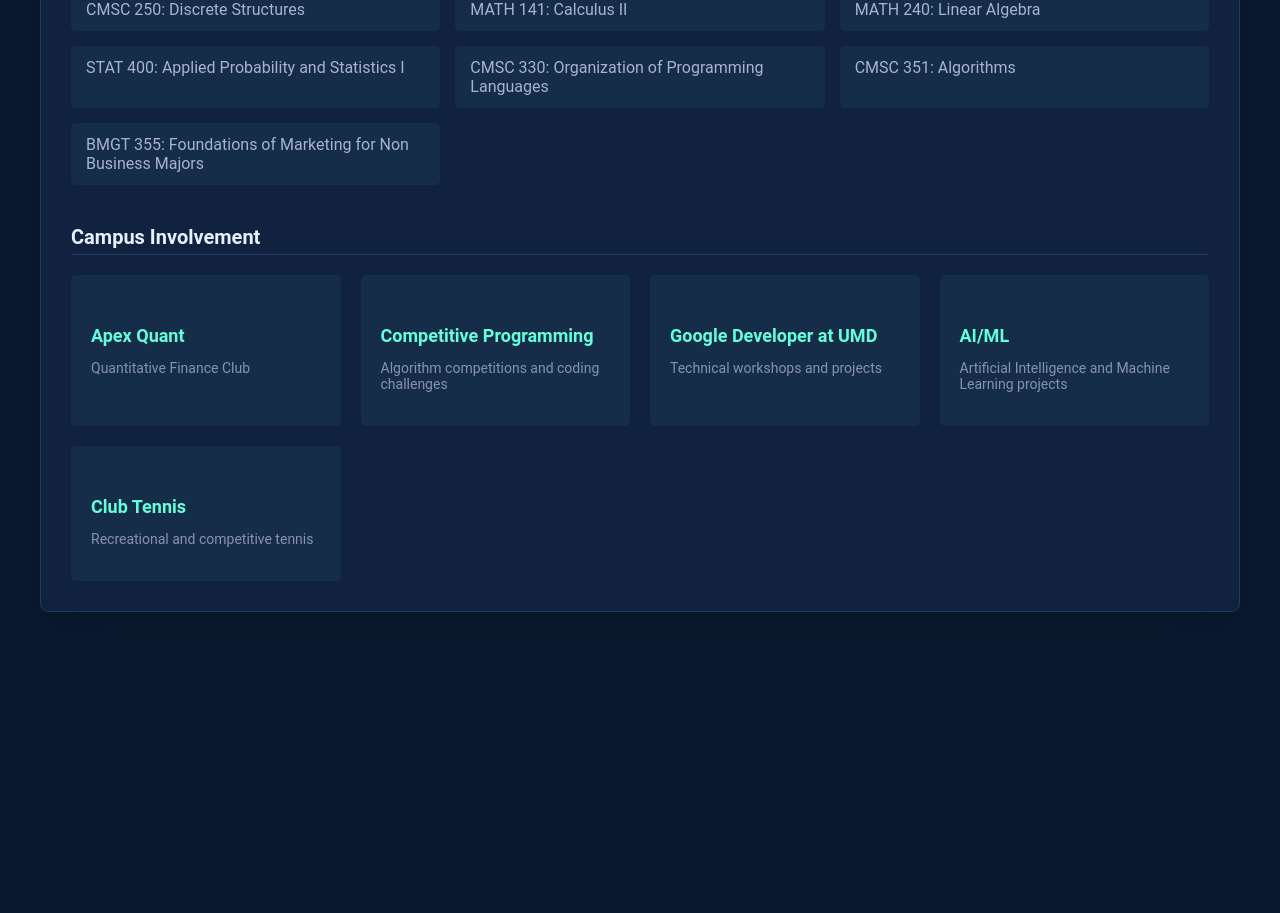
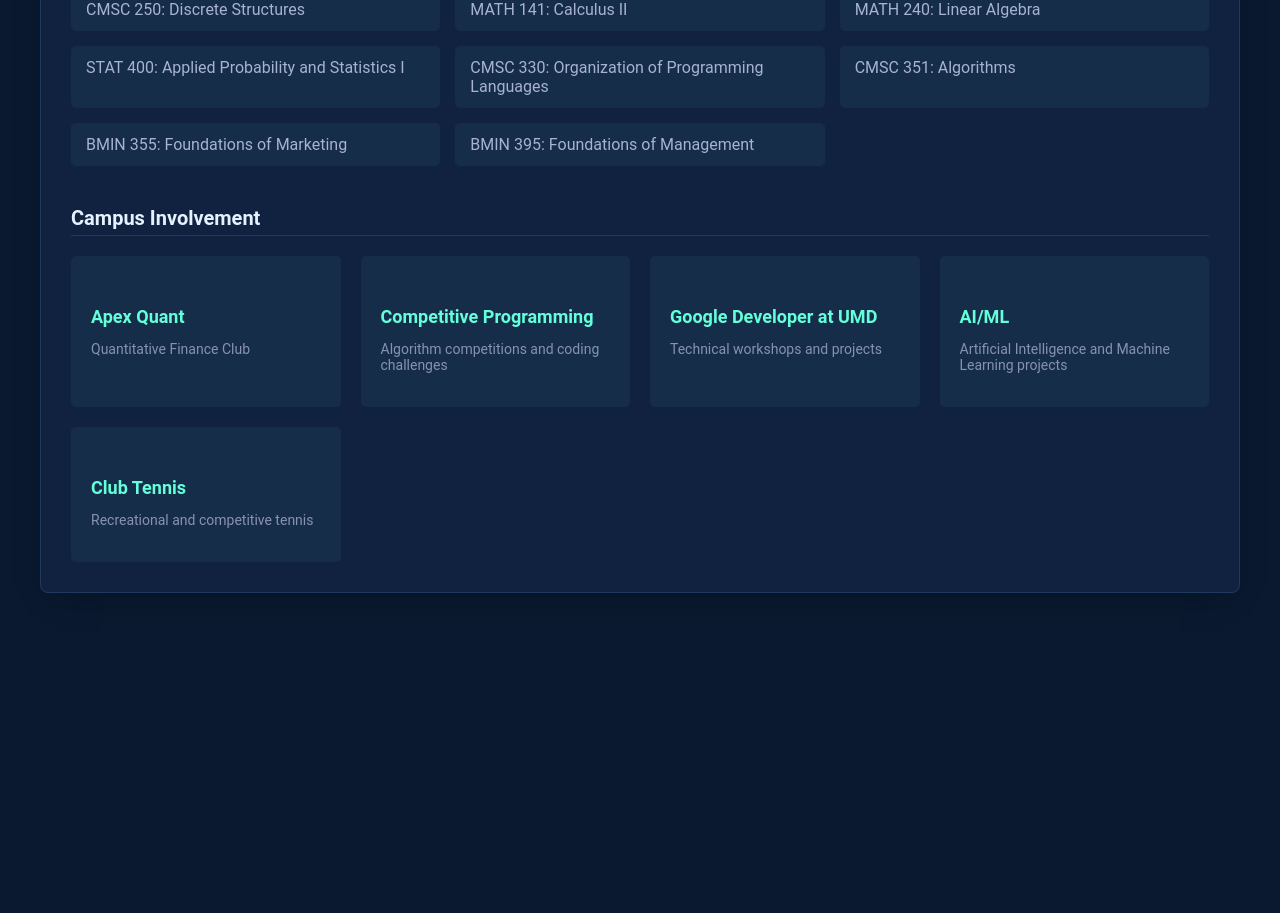
Before and after one commit to narainsriram2020/personalwebsite, a React (Create React App) app: page / in a window 1280 px wide. Shown: the part 9400-10313 px from the top of the page. Built offline with nearby package versions, Linux system fonts and the light colour scheme.

Commit message:
business classes

```diff
--- a/src/Education.js
+++ b/src/Education.js
@@ -57,7 +57,8 @@
                                     <CourseItem>STAT 400: Applied Probability and Statistics I</CourseItem>
                                     <CourseItem>CMSC 330: Organization of Programming Languages</CourseItem>
                                     <CourseItem>CMSC 351: Algorithms</CourseItem>
-                                    <CourseItem>BMGT 355: Foundations of Marketing for Non Business Majors</CourseItem>
+                                    <CourseItem>BMIN 355: Foundations of Marketing</CourseItem>
+                                    <CourseItem>BMIN 395: Foundations of Management</CourseItem>
                                 </CourseGrid>
                             </DetailSection>
 
```
